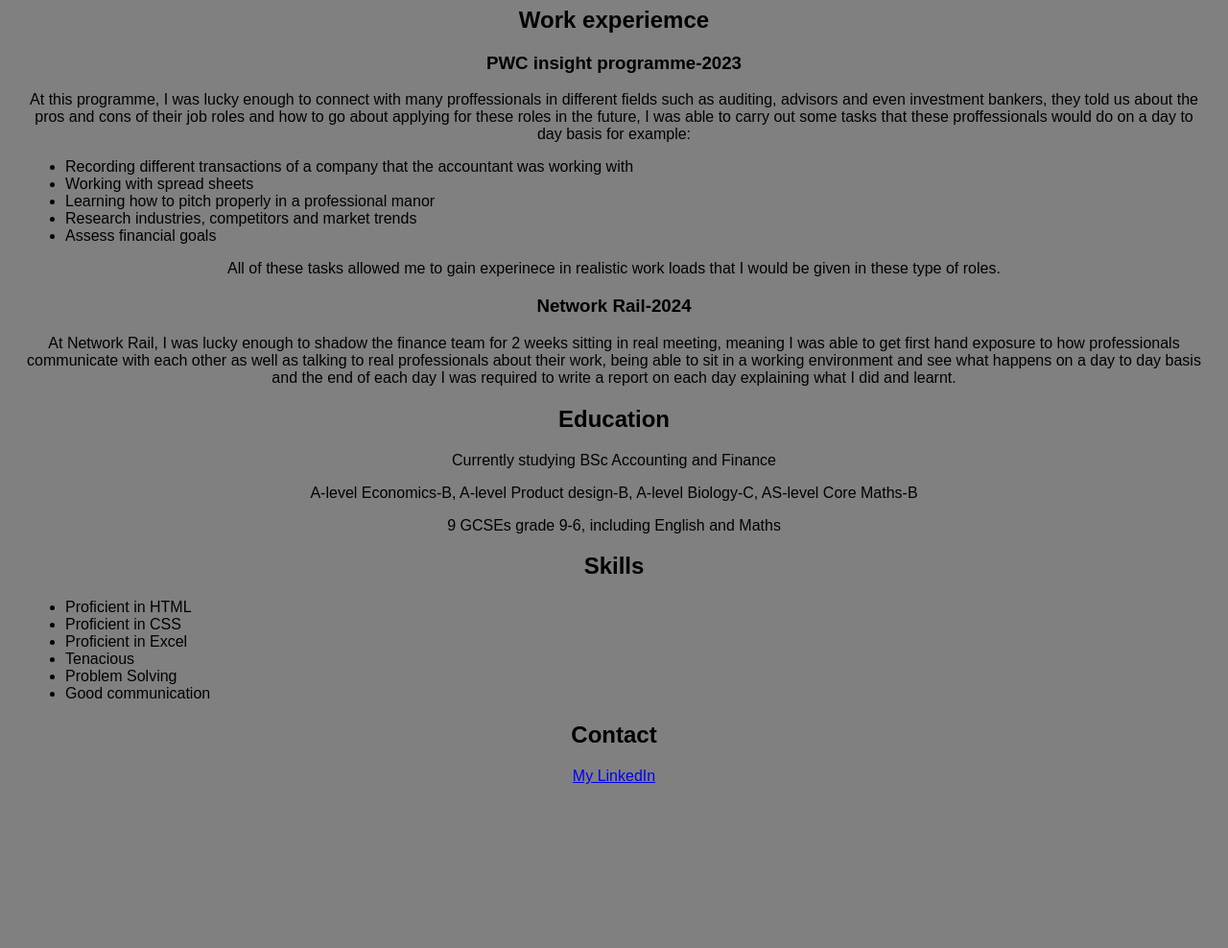
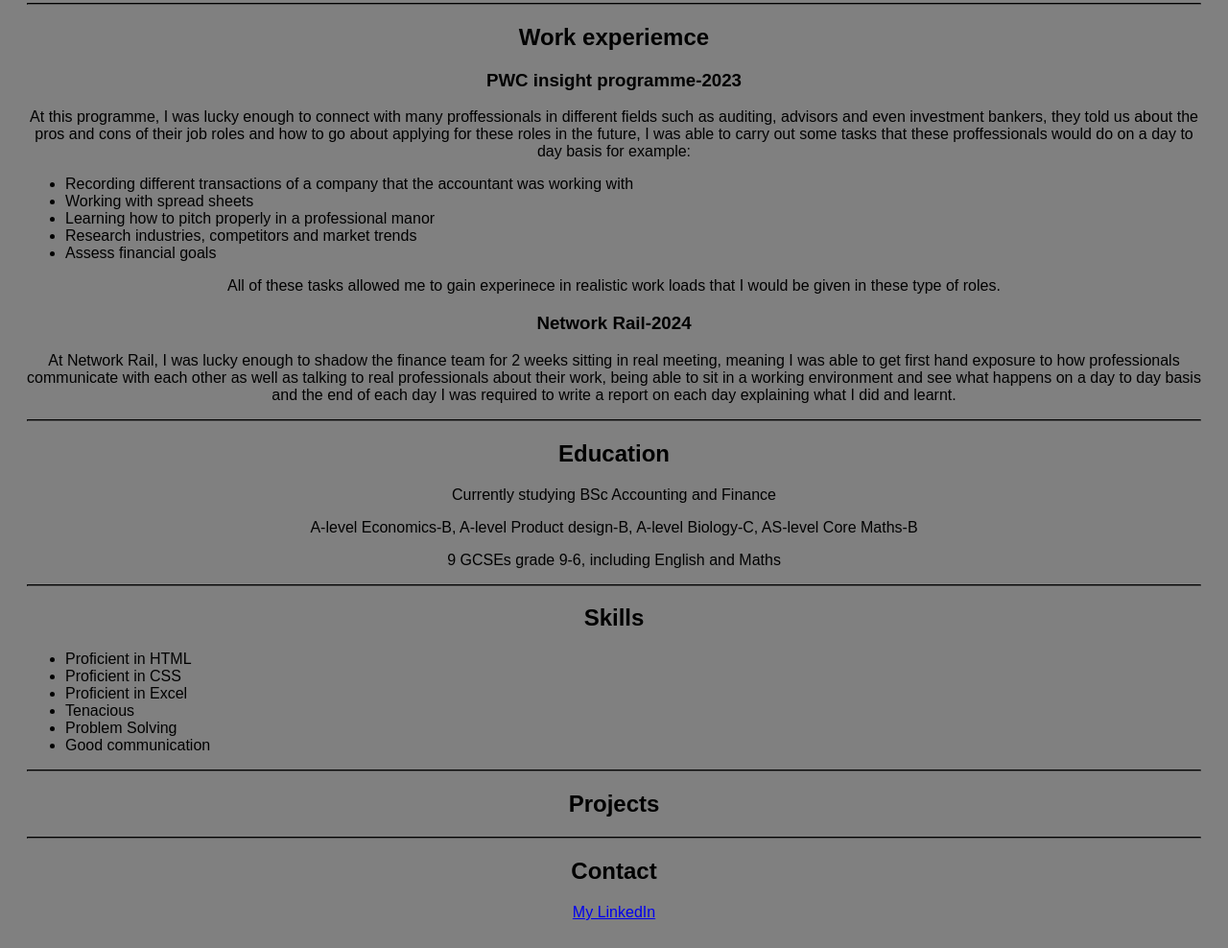
Before and after one commit to taega3codes/taega3codes.github.io, a plain HTML site: page index.html in a window 1280 px wide. Shown: the part 241-1229 px from the top of the page at 96% size. Before the commit the page ends 1087 px from the top, so only its background shows below. Drawn offline with Linux system fonts and the light colour scheme.

Commit message:
Add files via upload

```diff
--- a/index.html
+++ b/index.html
@@ -17,6 +17,7 @@
         I beleive that if I pair finance and tech together that I will be able to achieve many great things.
         In my spare time, I enjoy going to the gym, boxing and football, as well as learning a new language.</p>
     </div>
+    <hr>
      <div class="work-experience">
         <h2>Work experiemce</h2>
         <h3>PWC insight programme-2023</h3>
@@ -37,12 +38,14 @@
            professionals communicate with each other
            as well as talking to real professionals about their work, being able to sit in a working environment and see what happens on a day to day basis and the end of each day I was required to write a report on each day explaining what I did and learnt.</p>
     </div>
+    <hr>
     <div class="education">
         <h2>Education</h2>
         <p>Currently studying BSc Accounting and Finance</p>
         <p>A-level Economics-B, A-level Product design-B, A-level Biology-C, AS-level Core Maths-B</p>
         <p>9 GCSEs grade 9-6, including English and Maths</p>
     </div>
+    <hr>
     <div class="skills">
         <h2>Skills</h2>
         <ul>
@@ -54,6 +57,11 @@
             <li>Good communication</li>
         </ul>
     </div>
+    <hr>
+    <div class="Projects">
+        <h2>Projects</h2>
+    </div>
+    <hr>
     <div class="contact">
         <h2>Contact</h2>
         <a href="https://www.linkedin.com/in/taega-femi-ige-64122a354/">My LinkedIn</a>
--- a/style.css
+++ b/style.css
@@ -7,6 +7,6 @@
 ul {
     text-align: left;
 }
-h1 {
-    font-family: arial;
+hr {
+    border-color: black;
 }
```
